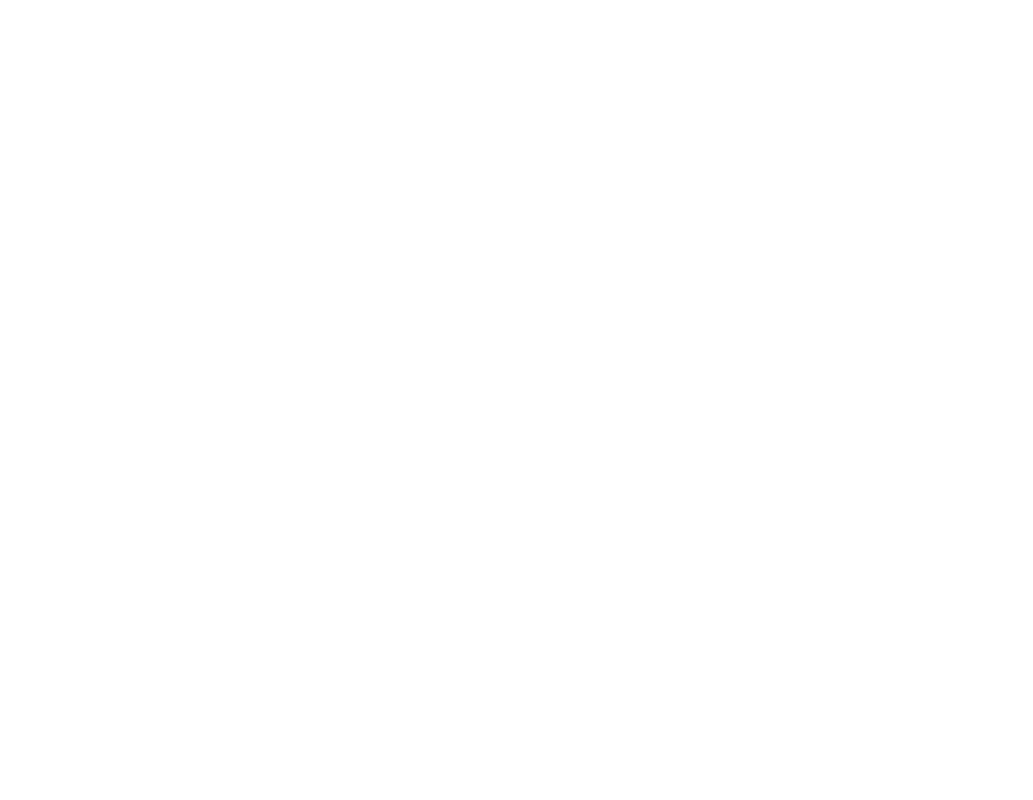
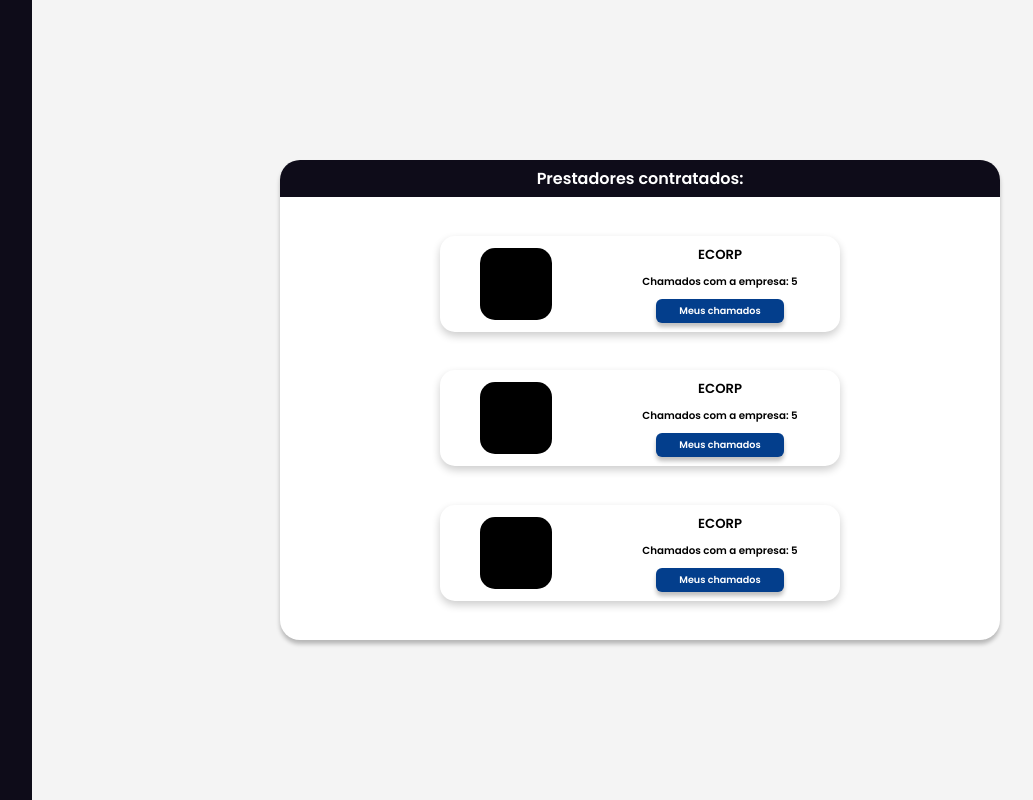
Before and after one commit to ArchFacts/App-Web, a React (Vite) app in the folder archfacts/: page /empresas-parceiras in a window 1280 px wide. Before the commit this address had no page. Shown: the whole page, without its empty margins (32-1065 px from the left). Built offline with nearby package versions, Linux system fonts and the light colour scheme.

Commit message:
Feat: Adding partner enterprises screen and enterprise card component

```diff
--- /dev/null
+++ b/archfacts/src/components/Enterprise-Card/enterpriseCard.jsx
@@ -0,0 +1,23 @@
+import React from "react";
+import styles from "./enterpriseCard.module.css"
+
+const EnterpriseCard = () => {
+    return (
+            <div className={styles.card}>
+                <div className={styles.leftCard}>
+                    <div className={styles.imagemEmpresa}></div>
+                </div>
+                <div className={styles.rightCard}>
+                    <h2>ECORP</h2>
+                    <h3>Chamados com a empresa: 5</h3>
+
+                <button className={styles.cardButton}>Meus chamados</button>
+                </div>
+
+            </div>
+
+    )
+
+
+}
+export default EnterpriseCard;
--- /dev/null
+++ b/archfacts/src/components/Enterprise-Card/enterpriseCard.module.css
@@ -0,0 +1,63 @@
+* {
+    color: black;
+    font-family: 'Poppins-Semibold';
+    src: url('../utils/fonts/Poppins-SemiBold.ttf');
+}
+
+.card {
+    background-color: white;
+    width: 25rem;
+    height: 6rem;
+    border-radius: 15px;
+    display: flex;
+    justify-content: center;
+    align-items: center;
+    box-shadow: 0px 4px 8px rgba(0, 0, 0, 0.2);
+    font-size: 0.55rem;
+}
+
+
+.cardButton {
+    width: 8rem;
+    height: 1.5rem;
+    font-size: 0.6rem;
+    border-radius: 6px;
+    box-shadow: 0px 4px 4px rgba(0, 0, 0, 0.25);
+    transition: 200ms linear;
+    cursor: pointer;
+}
+
+.cardButton:hover{
+    scale: 1.1;
+}
+
+
+.leftCard {
+    width: 50%;
+    height: 100%;
+    background-color: white;
+    border-radius: 20px 0 0 20px;
+    display: flex;
+    align-items: center;
+    padding-left: 40px;
+}
+
+.rightCard {
+    width: 50%;
+    height: 100%;
+    background-color: white;
+    border-radius: 0 20px 20px 0;
+    display: flex;
+    justify-content: space-evenly;
+    align-items: center;
+    flex-direction: column;
+    color: black;
+    padding-right: 40px;
+}
+
+.imagemEmpresa {
+    background-color: black;
+    height: 4.5rem;
+    width: 4.5rem;
+    border-radius: 15px;
+}
--- /dev/null
+++ b/archfacts/src/pages/EmpresasParceiras/EmpresasParceiras.jsx
@@ -0,0 +1,33 @@
+import React from 'react';
+import EnterpriseCard from '../../components/Enterprise-Card/enterpriseCard';
+import styles from './EmpresasParceiras.module.css'
+
+
+const EmpresasParceiras = () => {
+    return (
+        <>
+            <div className={styles.container}>
+                <div className={styles.sideBar}>
+
+                </div>
+                <div className={styles.content}>
+                    <div className={styles.empresasContainer}>
+                        <div className={styles.barraSuperior}>
+                            <p>Prestadores contratados:</p>
+                        </div>
+                        <div className={styles.cardsEmpresas}>
+                            <EnterpriseCard />
+                            <EnterpriseCard />
+                            <EnterpriseCard />
+                        </div>
+
+                    </div>
+
+                </div>
+            </div>
+
+
+        </>
+    )
+}
+export default EmpresasParceiras;
--- /dev/null
+++ b/archfacts/src/pages/EmpresasParceiras/EmpresasParceiras.module.css
@@ -0,0 +1,63 @@
+* {
+    color: black;
+    font-family: 'Poppins-Semibold';
+    src: url('../utils/fonts/Poppins-SemiBold.ttf');
+}
+
+/* body {
+    overflow: hidden;
+} */
+
+.sideBar {
+    background-color: #0E0C19;
+    height: 100vh;
+    width: 4rem;
+    left: 0%;
+    order: 0;
+}
+
+.container {
+    display: flex;
+    width: 100%;
+    height: 100vh;
+    flex-direction: row;
+}
+
+.empresasContainer {
+    background-color: white;
+    height: 30rem;
+    width: 45rem;
+    border-radius: 20px;
+    box-shadow: 0px 4px 4px rgba(0, 0, 0, 0.25);
+    display: flex;
+    flex-direction: column;
+    align-items: center;
+}
+
+.content {
+    flex-grow: 1;
+    background-color: #f4f4f4;
+    display: flex;
+    justify-content: center;
+    align-items: center;
+}
+.barraSuperior{
+    border-radius: 20px 20px 0 0;
+    background-color: #0E0C19;
+    width: 100%;
+    height: 2.5rem;
+    display: flex;
+    justify-content: center;
+    align-items: center;
+    color: white;
+    font-size: 1rem;
+}
+
+.cardsEmpresas{
+    display: flex;
+    justify-content: space-evenly;
+    flex-direction: column;
+    width: 100%;
+    align-items: center;
+    height: 100%;
+}
--- a/archfacts/src/routes.jsx
+++ b/archfacts/src/routes.jsx
@@ -5,6 +5,7 @@
 import CadastroFuncionario from "./pages/Cadastro/Cadastro-Funcionario/cadastro_funcionario";
 import CadastroUsuario from "./pages/Cadastro/Cadastro-Usuario/cadastro_usuario";
 import NivelUsuario from "./pages/Nivel-Usuario/nivel_usuario";
+import EmpresasParceiras from "./pages/EmpresasParceiras/EmpresasParceiras";
 
 function Rotas() {
     return (
@@ -16,6 +17,7 @@
                     <Route path="/nivel-usuario" element={<NivelUsuario />} />
                     <Route path='/cadastrar-empresa' element={<CadastroEmpresa />} />
                     <Route path='/cadastrar-funcionario' element={<CadastroFuncionario />} />
+                    <Route path='/empresas-parceiras' element={<EmpresasParceiras /> }/>
                 </Routes>
             </BrowserRouter>
         </>
```
